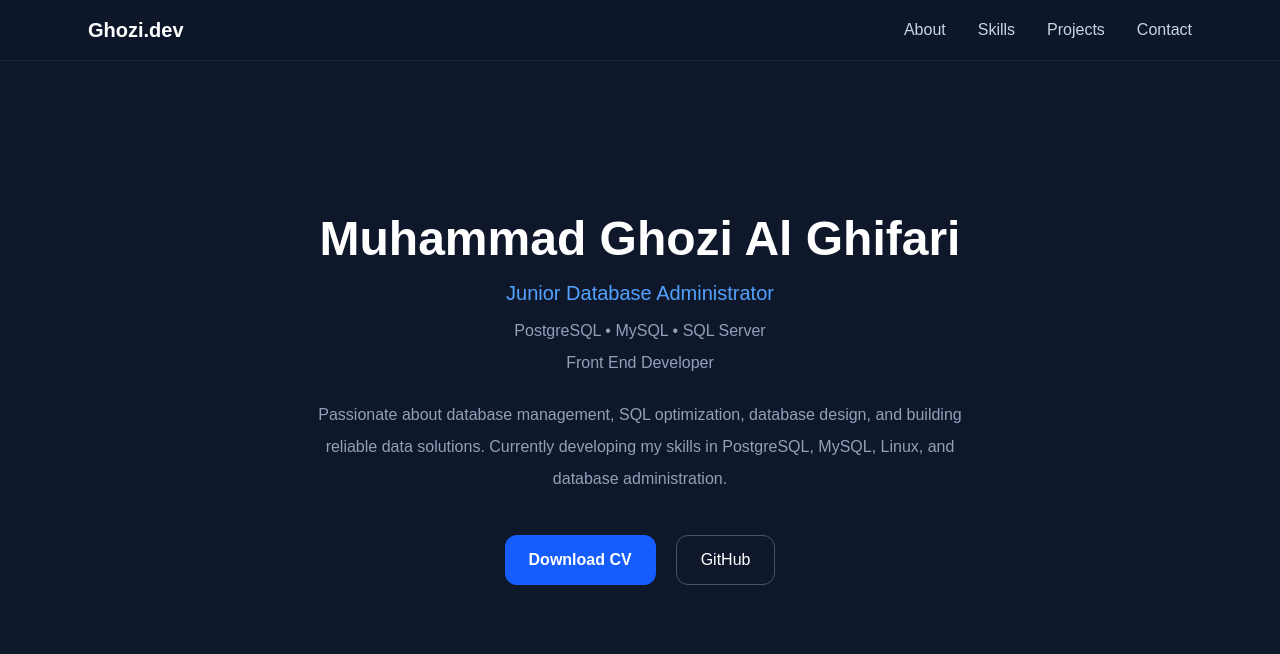
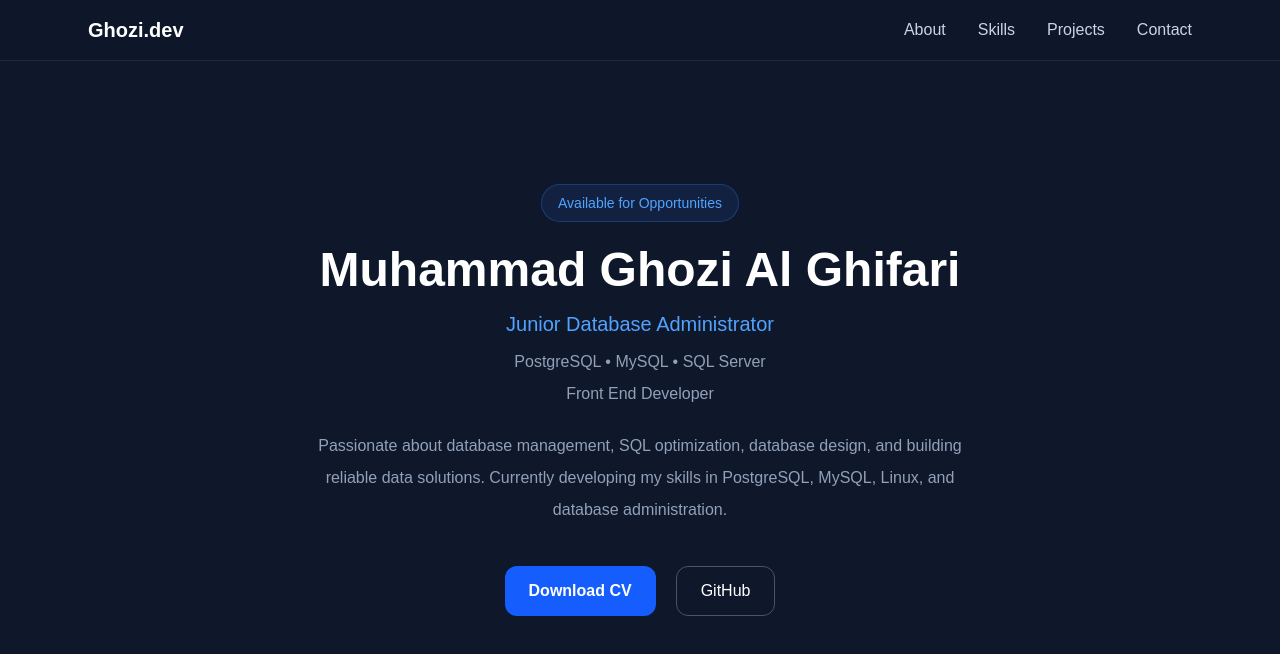
Before and after one commit to Ghozi1/portfolio, a Next.js app: page / in a window 1280 px wide. Shown: the top 654 px of the page. Built offline with nearby package versions, Linux system fonts and the light colour scheme.

Commit message:
menambahkan badge di atas nama

```diff
--- a/app/page.tsx
+++ b/app/page.tsx
@@ -7,6 +7,9 @@ export default function Home() {
 
       <main className="min-h-screen bg-[#0F172A] text-white flex items-center justify-center">
         <div className="text-center">
+          <div className="inline-block px-4 py-2 rounded-full bg-blue-500/10 border border-blue-500/30 text-blue-400 text-sm mb-6">
+            Available for Opportunities
+          </div>
 
           <h1 className="text-5xl font-bold">
             Muhammad Ghozi Al Ghifari
```
